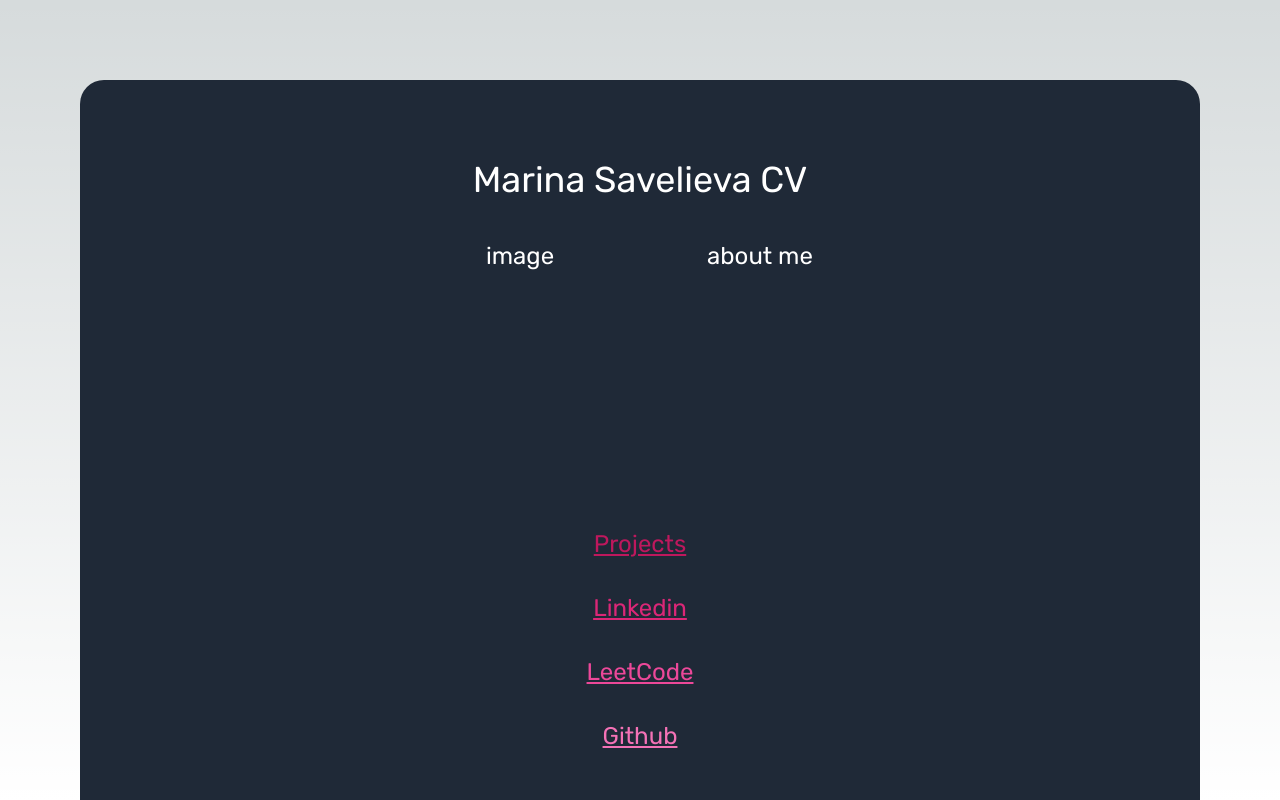
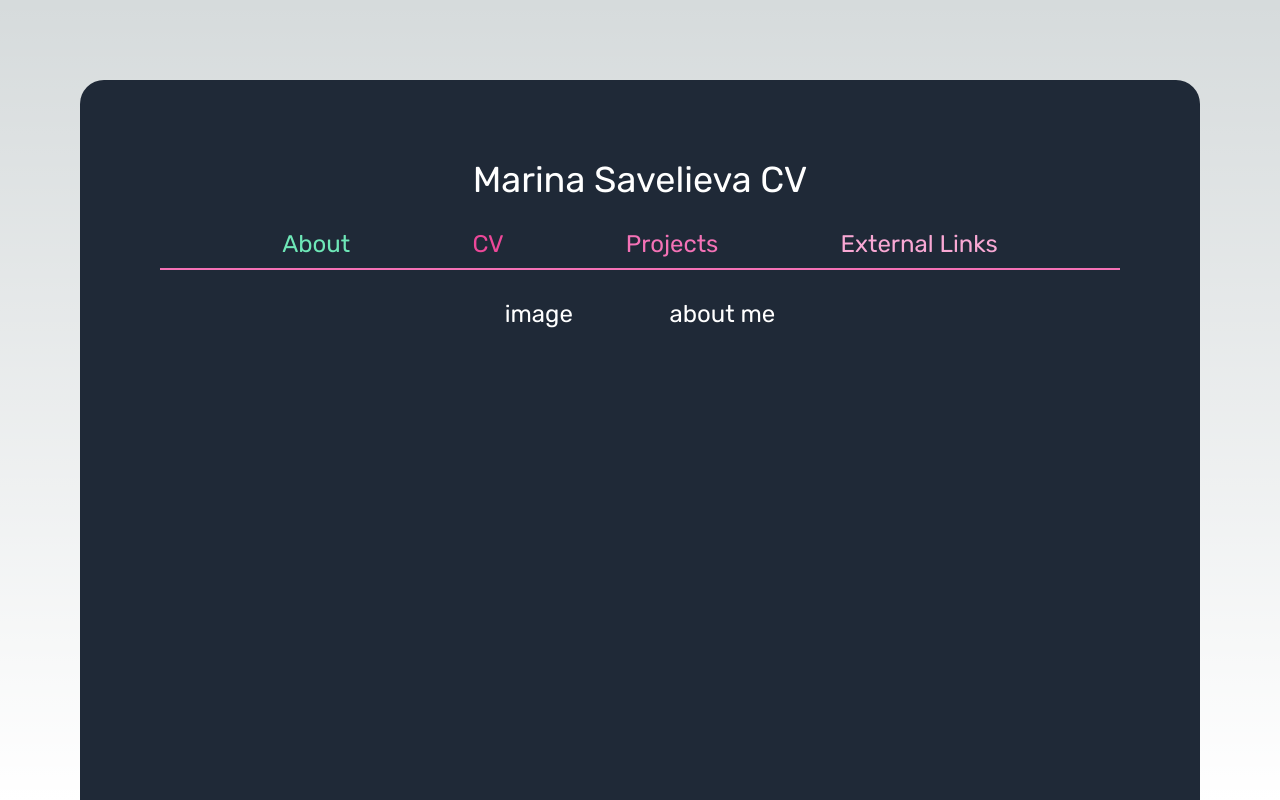
Before and after one commit to savelievamareena/cv, a Next.js app: page / in a window 1280 px wide. Built offline with nearby package versions, Linux system fonts and the light colour scheme.

Commit message:
navigation

```diff
--- a/app/components/Hello.jsx
+++ b/app/components/Hello.jsx
@@ -1,11 +1,8 @@
 export default function Hello() {
     return(
-        <>
-            <h1 className="text-4xl mb-10">Marina Savelieva CV</h1>
-            <div className="flex flex-column space-between mb-20 h-2/4">
-                <div className="basis-1/2">image</div>
-                <div className="basis-1/2">about me</div>
-            </div>
-        </>
+        <div className="flex flex-row justify-evenly h-2/4 p-2">
+            <div className="">image</div>
+            <div className="">about me</div>
+        </div>
     )
 }
--- /dev/null
+++ b/app/components/Navigation.jsx
@@ -0,0 +1,37 @@
+"use client"
+import Link from "next/link";
+import "../globals.css";
+import {usePathname} from "next/navigation"
+
+export default function Navigation() {
+    let pathName = usePathname();
+    return(
+        <nav className="min-w-full flex flex-row justify-evenly my-5 border-b-2 border-pink-400 py-2">
+            <div>
+                <Link href="/"
+                      className={`text-pink-600 ${pathName === "/" ? "active" : null }`}>
+                    About
+                </Link>
+            </div>
+            <div>
+                <Link href="cv"
+                      className={`text-pink-500 ${pathName === "/cv" ? "active" : null }`}>
+                    CV
+                </Link>
+            </div>
+            <div>
+                <Link href="projects"
+                      className={`text-pink-400 ${pathName === "/projects" ? "active" : null }`}>
+                    Projects
+                </Link>
+            </div>
+            <div>
+                <Link
+                    href="links"
+                    className={`text-pink-300 ${pathName === "/links" ? "active" : null }`}>
+                    External Links
+                </Link>
+            </div>
+        </nav>
+    )
+}
--- /dev/null
+++ b/app/cv/page.jsx
@@ -0,0 +1,7 @@
+export default function Cv() {
+    return(
+        <div>
+
+        </div>
+    )
+}
--- a/app/globals.css
+++ b/app/globals.css
@@ -25,3 +25,11 @@ body {
     )
     rgb(var(--background-start-rgb));
 }
+
+a {
+  @apply hover:text-violet-800 text-2xl
+}
+
+a.active {
+  @apply text-emerald-300
+}
--- a/app/layout.jsx
+++ b/app/layout.jsx
@@ -1,5 +1,6 @@
 import './globals.css'
 import {Rubik} from 'next/font/google'
+import Navigation from "@/app/components/Navigation";
 
 const rubik = Rubik({subsets: ['latin']})
 
@@ -14,6 +15,8 @@ export default function RootLayout({children}) {
         <body className={rubik.className}>
             <div className="h-screen text-white pt-20 pl-20 pr-20">
                 <div className="bg-gray-800 h-full items-center flex flex-col rounded-t-3xl p-20">
+                    <h1 className="text-4xl">Marina Savelieva CV</h1>
+                    <Navigation/>
                     {children}
                 </div>
             </div>
--- /dev/null
+++ b/app/links/page.jsx
@@ -0,0 +1,29 @@
+import Link from "next/link";
+
+export default function Links() {
+    return(
+        <div>
+            <div>
+                <Link
+                    href="https://www.linkedin.com/in/maryna-savelyeva-720b39113/" target="_blank"
+                    className="text-pink-400">
+                    Linkedin
+                </Link>
+            </div>
+            <div>
+                <Link
+                    href="https://leetcode.com/mareena/" target="_blank"
+                    className="text-pink-300">
+                    LeetCode
+                </Link>
+            </div>
+            <div>
+                <Link
+                    href="https://github.com/savelievamareena" target="_blank"
+                    className="text-pink-200">
+                    Github
+                </Link>
+            </div>
+        </div>
+    )
+}
--- a/app/page.jsx
+++ b/app/page.jsx
@@ -1,41 +1,10 @@
 import './globals.css'
-import Link from "next/link";
 import Hello from "@/app/components/Hello";
 
 export default function Home() {
     return (
         <main className="w-1/2 text-center text-2xl">
             <Hello/>
-            <div className="min-w-5 flex flex-col space-y-8">
-                <div>
-                    <Link href="projects"
-                          className="underline text-pink-700 hover:text-violet-800">
-                        Projects
-                    </Link>
-                </div>
-                <div>
-                    <Link
-                        href="https://www.linkedin.com/in/maryna-savelyeva-720b39113/" target="_blank"
-                        className="underline text-pink-600 hover:text-violet-800 mb-50">
-                        Linkedin
-                    </Link>
-                </div>
-                <div>
-                    <Link
-                        href="https://leetcode.com/mareena/" target="_blank"
-                        className="underline text-pink-500 hover:text-violet-800 mb-50">
-                        LeetCode
-                    </Link>
-                </div>
-                <div>
-                    <Link
-                        href="https://github.com/savelievamareena" target="_blank"
-                        className="underline text-pink-400 hover:text-violet-800 mb-50">
-                        Github
-                    </Link>
-                </div>
-            </div>
-
         </main>
     );
 }
```
